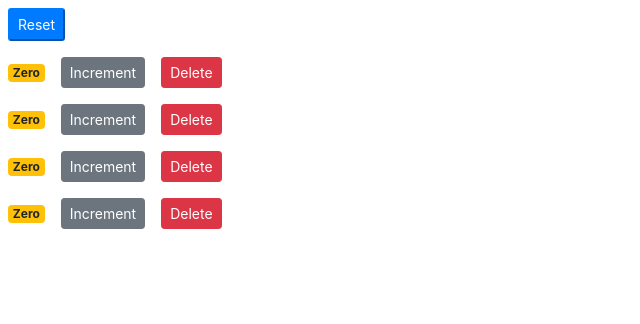
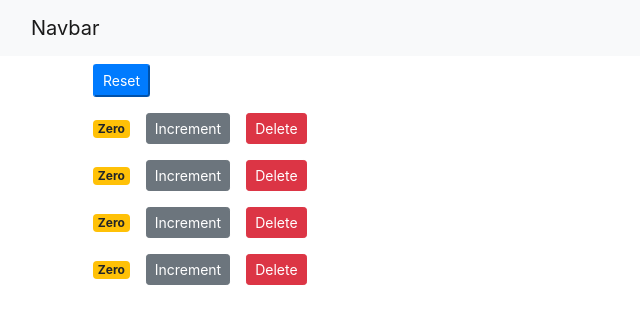
Before and after one commit to anshuman-coder/counter-app, a React (Create React App) app: page / in a window 1280 px wide. Shown: the top 324 px of the page, without its empty margins (0-640 px from the left). Built offline with nearby package versions, Linux system fonts and the light colour scheme.

Commit message:
multiple component in sync

```diff
--- a/src/App.js
+++ b/src/App.js
@@ -1,25 +1,19 @@
-import logo from './logo.svg';
+import React, { Component } from 'react';
+import Navbar from './components/navbar';
+import Counters from "./components/counters";
 import './App.css';
 
-function App() {
-  return (
-    <div className="App">
-      <header className="App-header">
-        <img src={logo} className="App-logo" alt="logo" />
-        <p>
-          Edit <code>src/App.js</code> and save to reload.
-        </p>
-        <a
-          className="App-link"
-          href="https://reactjs.org"
-          target="_blank"
-          rel="noopener noreferrer"
-        >
-          Learn React
-        </a>
-      </header>
-    </div>
-  );
+class App extends Component {
+  render() {
+    return (
+      <React.Fragment>
+      <Navbar />
+      <main className="container">
+        <Counters />
+      </main>
+      </React.Fragment>
+       );
+  }
 }
 
 export default App;
--- /dev/null
+++ b/src/components/navbar.jsx
@@ -0,0 +1,16 @@
+import React, { Component } from 'react';
+
+
+
+
+class Navbar extends Component {
+    render() {
+        return ( <nav className="navbar navbar-light bg-light">
+        <div className="container-fluid">
+          <a className="navbar-brand" href="#">Navbar</a>
+        </div>
+      </nav> );
+    }
+}
+
+export default Navbar ;
--- a/src/index.js
+++ b/src/index.js
@@ -4,11 +4,10 @@
 import App from './App';
 import reportWebVitals from './reportWebVitals';
 import 'bootstrap/dist/css/bootstrap.css';
-import Counters from "./components/counters";
 
 ReactDOM.render(
   <React.StrictMode>
-    <Counters />
+    <App />
   </React.StrictMode>,
   document.getElementById('root')
 );
```
